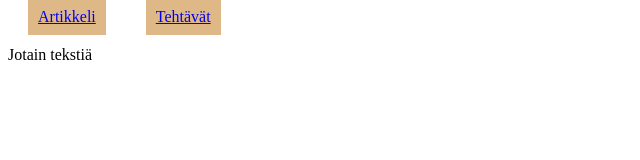
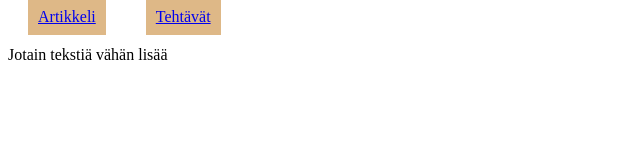
Before and after one commit to Hespanus/harjoitus, a React (Create React App) app in the folder frontend/: page /article in a window 1280 px wide. Shown: the top 160 px of the page, without its empty margins (0-640 px from the left). Built offline with nearby package versions, Linux system fonts and the light colour scheme.

Commit message:
testi kommitti

```diff
--- a/frontend/src/Article.js
+++ b/frontend/src/Article.js
@@ -3,7 +3,7 @@ import React from 'react'
 export default function article() {
   return (
     <div>
-        Jotain tekstiä
+        Jotain tekstiä vähän lisää
 
     </div>
   )
```
